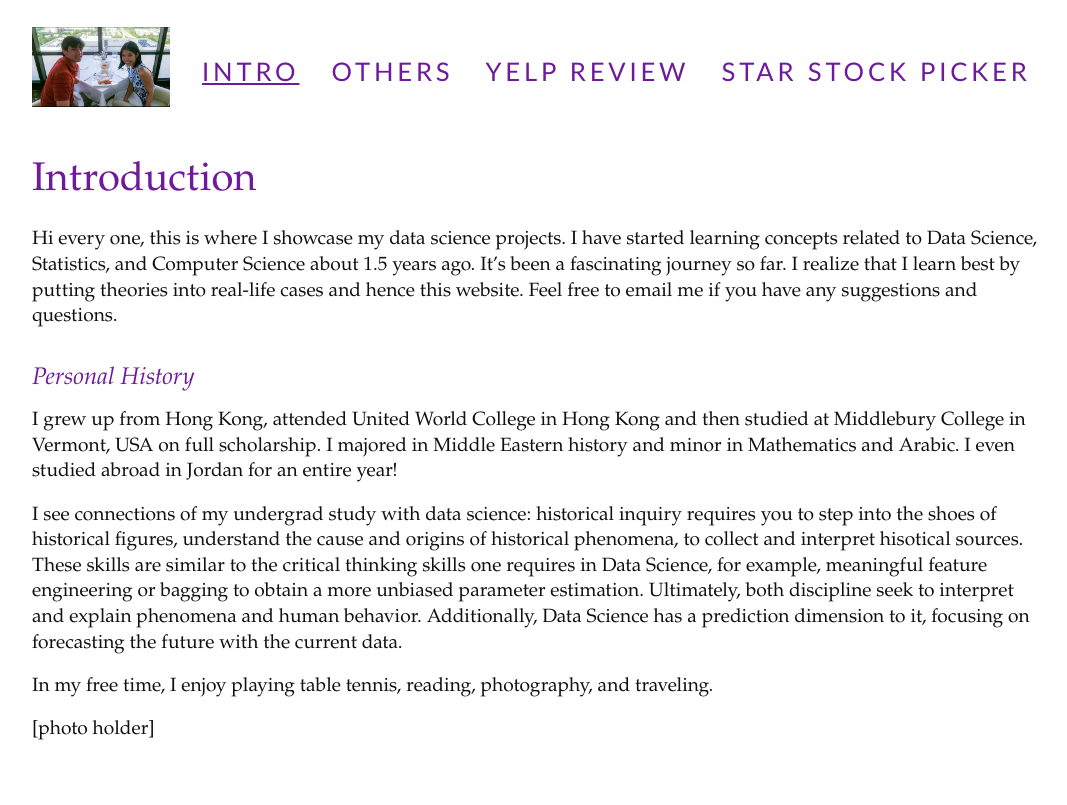
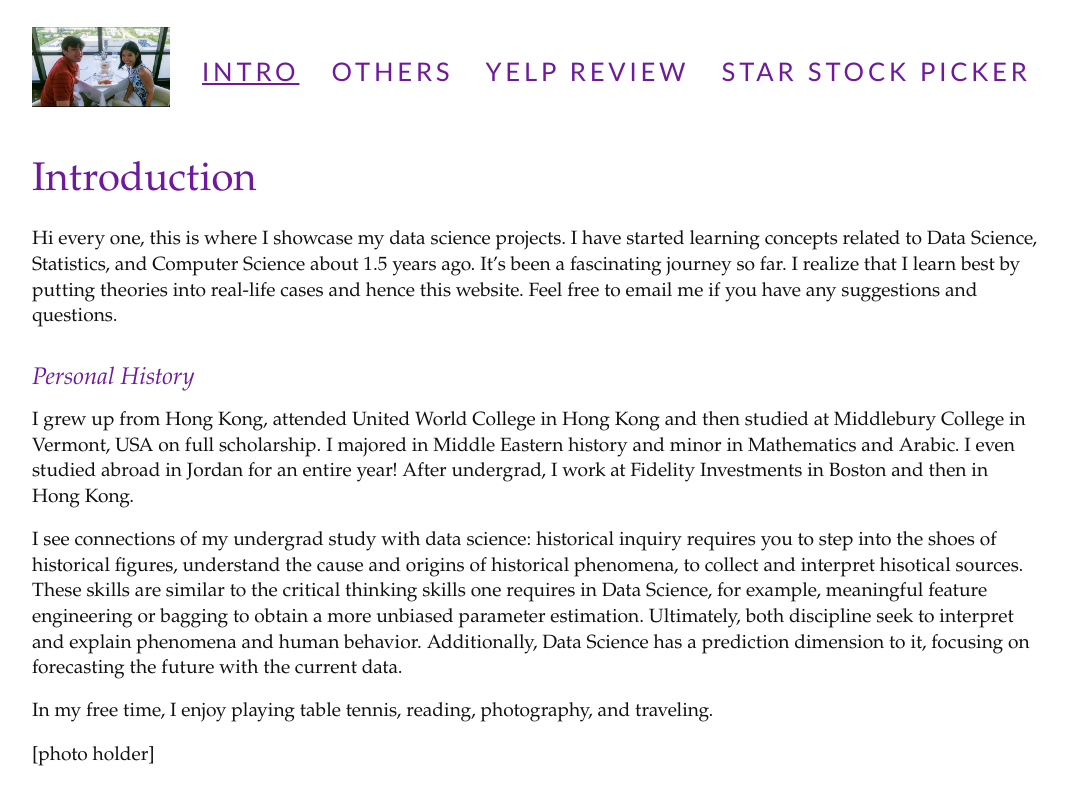
Before and after one commit to vionwinnie/old_website, a Jekyll site: the page built from Introduction.md, in a window 1280 px wide. Shown: the top 805 px of the page, without its empty margins (32-1099 px from the left). Built offline with Jekyll 4.4.1, drawn with Linux system fonts in a browser that asks for light colours; nearby versions of some CDN libraries.

Commit message:
Update Introduction.md

```diff
--- a/Introduction.md
+++ b/Introduction.md
@@ -10,7 +10,7 @@ Hi every one, this is where I showcase my data science projects. I have started
 
 ### Personal History
 
-I grew up from Hong Kong, attended United World College in Hong Kong and then studied at Middlebury College in Vermont, USA on full scholarship. I majored in Middle Eastern history and minor in Mathematics and Arabic. I even studied abroad in Jordan for an entire year!
+I grew up from Hong Kong, attended United World College in Hong Kong and then studied at Middlebury College in Vermont, USA on full scholarship. I majored in Middle Eastern history and minor in Mathematics and Arabic. I even studied abroad in Jordan for an entire year! After undergrad, I work at Fidelity Investments in Boston and then in Hong Kong.
 
 I see connections of my undergrad study with data science: historical inquiry requires you to step into the shoes of historical figures, understand the cause and origins of historical phenomena, to collect and interpret hisotical sources. These skills are similar to the critical thinking skills one requires in Data Science, for example, meaningful feature engineering or bagging to obtain a more unbiased parameter estimation. Ultimately, both discipline seek to interpret and explain phenomena and human behavior. Additionally, Data Science has a prediction dimension to it, focusing on forecasting the future with the current data.
 
```
